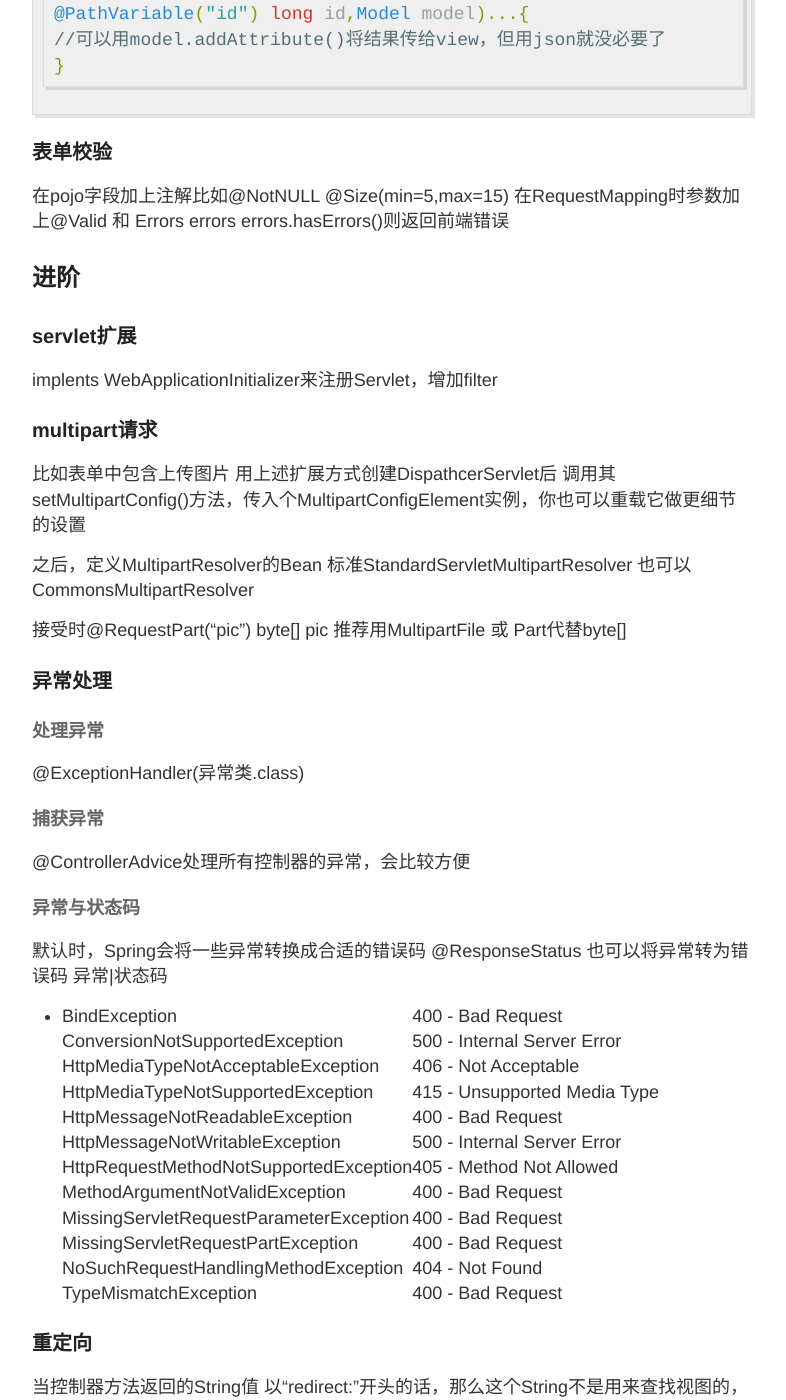
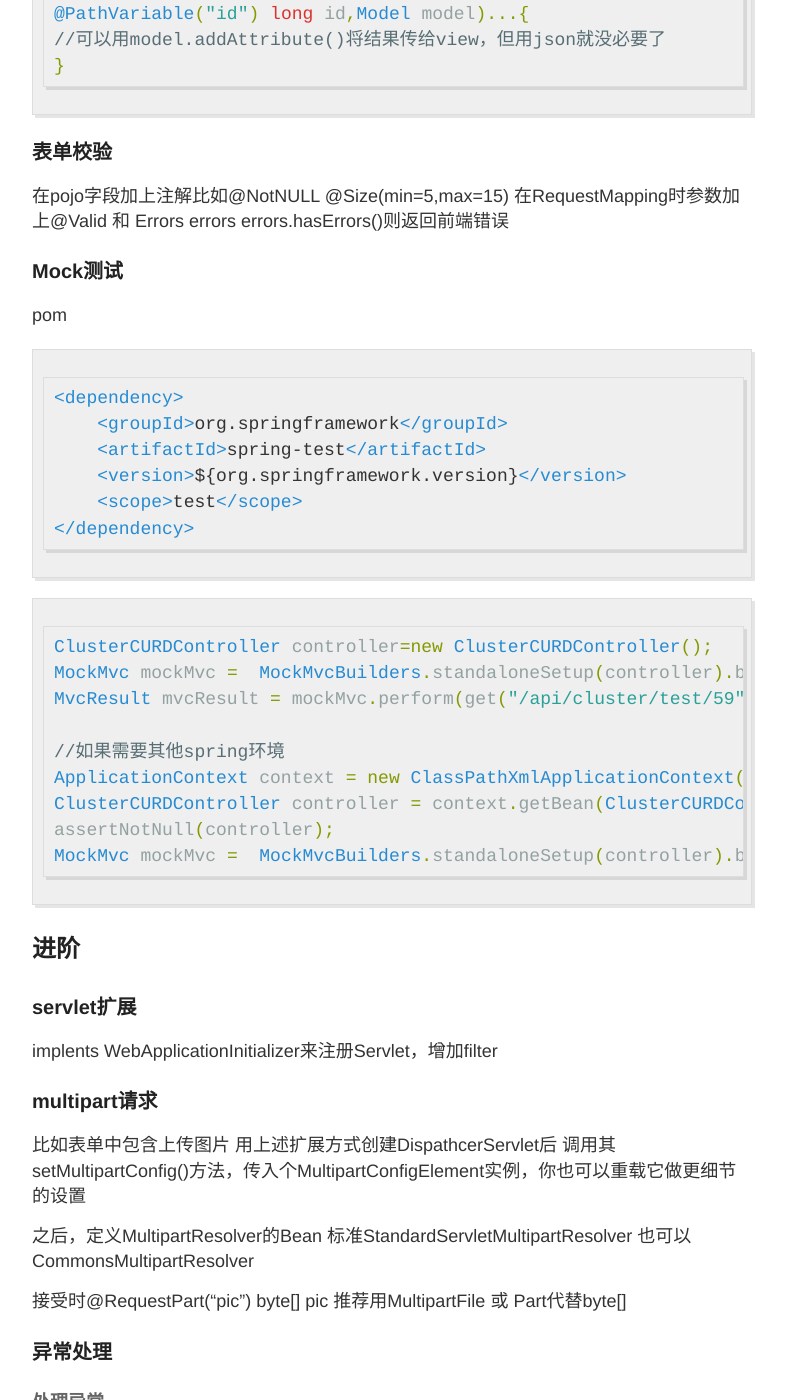
Before and after one commit to VendaCino/VendaCino.github.io, a Jekyll site: the page built from _posts/2019-08-17-Spring笔记.md, in a window 1280 px wide and 1400 px high, scrolled down 6141 px. Shown: the whole window, without its empty margins (248-1034 px from the left). Built offline with Jekyll 4.4.1, drawn with Linux system fonts in a browser that asks for light colours.

Commit message:
添加了MVC的mock测试

````diff
--- a/_posts/2019-08-17-Spring笔记.md
+++ b/_posts/2019-08-17-Spring笔记.md
@@ -77,6 +77,7 @@ public @interface @Cold
 会话：Session Web中每个会话创建新的实例 购物车啊
 请求：Request Web中为每个请求创建新的实例
 ## 运行时注入
+
 ```java
 @PropertySource注解和Environment
 @Configuration
@@ -95,6 +96,7 @@ public class EnvironmentConfig {
 
 }
 ```
+
 ## SpEL
 可以做到很强大的运行时注入，而且很清晰
   #{...}
@@ -210,6 +212,29 @@ GET /spittles/show/12345
 在pojo字段加上注解比如@NotNULL @Size(min=5,max=15)
 在RequestMapping时参数加上@Valid 和 Errors errors
 errors.hasErrors()则返回前端错误
+
+### Mock测试
+pom
+```xml
+<dependency>
+    <groupId>org.springframework</groupId>
+    <artifactId>spring-test</artifactId>
+    <version>${org.springframework.version}</version>
+    <scope>test</scope>
+</dependency>
+```
+
+```java
+ClusterCURDController controller=new ClusterCURDController();
+MockMvc mockMvc =  MockMvcBuilders.standaloneSetup(controller).build();
+MvcResult mvcResult = mockMvc.perform(get("/api/cluster/test/59")).andReturn();
+
+//如果需要其他spring环境
+ApplicationContext context = new ClassPathXmlApplicationContext("spring/spring.xml");
+ClusterCURDController controller = context.getBean(ClusterCURDController.class);
+assertNotNull(controller);
+MockMvc mockMvc =  MockMvcBuilders.standaloneSetup(controller).build();
+```
 
 ## 进阶
 ### servlet扩展
````
